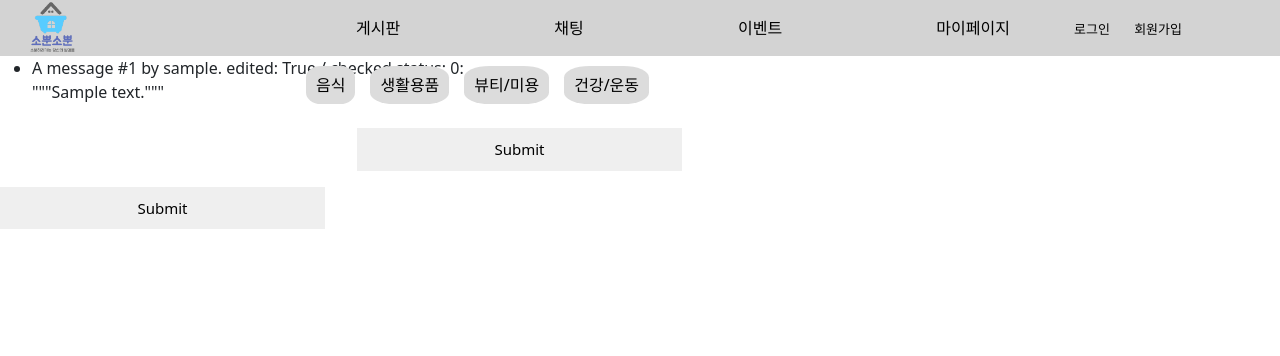
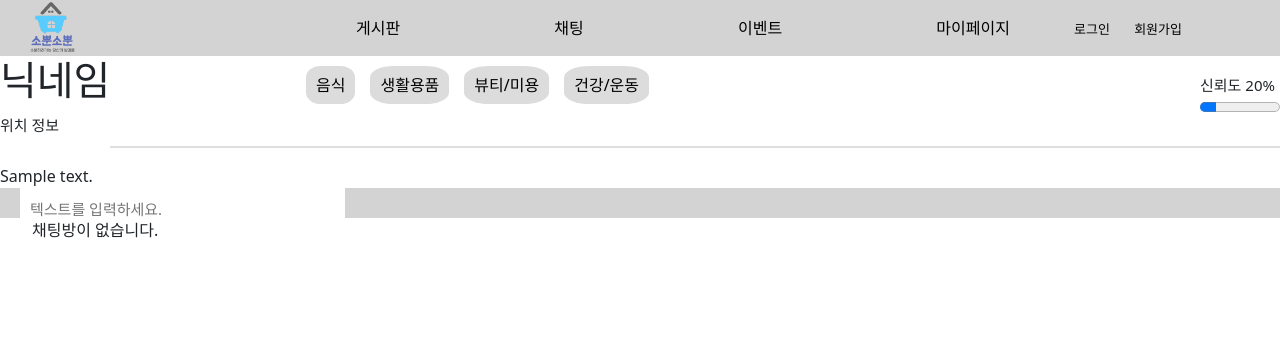
Before and after one commit to Sobbun/SobbunSobbun, a Django app: page /chat/room/1 in a window 1280 px wide. Shown: the top 356 px of the page. Run offline with Django 4.2, Linux system fonts and the light colour scheme; a user stored in the database is signed in; tables that the repository leaves empty hold one stand-in row (values such as "Sample post"); some libraries are stand-ins or nearby versions.

Commit message:
chat room

```diff
--- a/templates/chat/room.html
+++ b/templates/chat/room.html
@@ -1,25 +1,86 @@
 {% extends 'base.html' %}
 {% block title%}채팅방{% endblock %}
-{% block content %}
+{% block content%}
 {% if room %}
+<div class="chatwrap">
+  <div class="chatProfile" style="height: 90px">
+    <div class="profile_icon" sy><i class="fa-regular fa-circle-user"></i></div>
+    <div class="chatName" style="float: left">
+      <h1 style="margin-top: 0px">닉네임</h1>
+      <p style="font-size: 15px; margin-top: 10px">위치 정보</p>
+    </div>
+
+    <div class="trust" style="float: right">
+      <h3 style="font-size: 15px; margin-top: 20px; margin-bottom: 3px">
+        신뢰도 20%
+      </h3>
+      <progress
+        max="100"
+        value="20"
+        style="width: 80px; height: 20px"
+      ></progress>
+    </div>
+  </div>
+  <hr style="border: solid 1px gray; margin-top: 0px" />
+
+  <div class="wrap">
+    {% for message in room.messages.all %}
+      <div class="{% if message.author == request.user %}chat_ch1{% else %}chat_ch2{% endif %}1">
+        <div class="textbox">{{ message.content }}</div>
+      </div>
+    {% endfor %}
+  </div>
+  <form method="post" action="{% url 'chat:send_message' room.id %}">
+    {% csrf_token %}
+    <div class="chat_write" style="height: 30px; background-color: lightgray">
+      <div class="chat_send">
+        <i
+          class="fa-solid fa-plus"
+          style="font-size: 20px; margin: 5px 10px; float: left"
+        ></i>
+      </div>
+      <div class="chat_send2" style="display: inline-block">
+        <input
+          name="content"
+          id="id_content"
+          type="text"
+          placeholder="텍스트를 입력하세요."
+          class="chat_send_input"
+          style="float: left"
+        />
+      </div>
+      <div class="chat_send3" style="display: inline-block" onclick="this.parentNode.parentNode.submit()">
+        <i
+          class="fa-regular fa-paper-plane"
+          style="font-size: 15px; float: left; margin-bottom: 5px"
+        ></i>
+      </div>
+    </div>
+  </form>
+</div>
+{%endif%}
 <ul>
+{% if debug %}
   {% for message in room.messages.all %}
-        <li>A message #{{ message.id }} by {{ message.author }}. edited: {{message.edited}} / checked status: {{ message.checked_status }}: <br/>"""{{ message.content }}"""<br>
+  <li>
+    A message #{{ message.id }} by . edited:
+    {{message.edited}} / checked status: {{ message.checked_status }}:
+    <br />"""{{ message.content }}"""<br />
     <form method="post" action="{% url 'chat:edit_message' room.id %}">
       {% csrf_token %}
-                <input type="text" name="content" id="id_content">
-                <br>
-                <input type="submit">
-            </form></li>
+      <input type="text" name="content" id="id_content" />
+      <br />
+      <input type="submit" />
+    </form>
+  </li>
   {% endfor %}
 </ul>
 <form method="post" action="{% url 'chat:send_message' room.id %}">
   {% csrf_token %}
-        <input type="text" name="content" id="id_content">
-        <br>
-        <input type="submit">
+  <input type="text" name="content" id="id_content" />
+  <br />
+  <input type="submit" />
 </form>
 {% else %}
 <p>채팅방이 없습니다.</p>
-  {% endif %}
-{% endblock %}
+{% endif %} {% endblock %}
```
Lines whose indentation alone changed are shown as unchanged.
